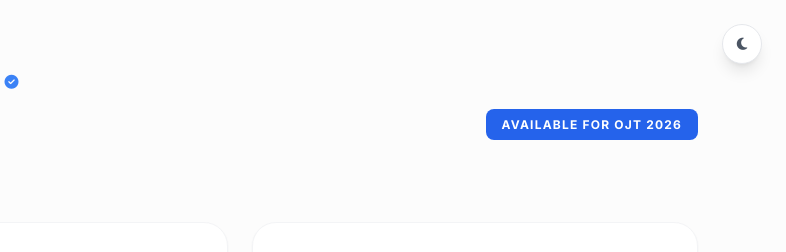
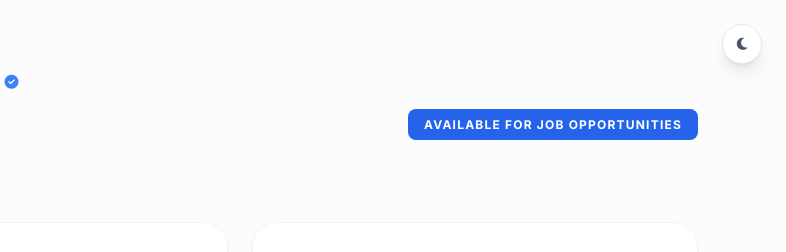
Before and after one commit to dvcode-markjames/markjamesrogelio, a website: page index.html in a window 1280 px wide. Shown: the top 252 px of the page, 494-1280 px from the left. Drawn offline with Linux system fonts and the light colour scheme; no server answers.

Commit message:
commit message for your changes. Lines starting

```diff
--- a/index.html
+++ b/index.html
@@ -196,7 +196,7 @@
             </div>
             <div class="hidden md:block">
                 <span class="bg-blue-600 text-white px-4 py-2 rounded-lg text-xs font-bold uppercase tracking-widest">
-                    Available for OJT 2026
+                    Available for Job Opportunities
                 </span>
             </div>
         </div>
```
